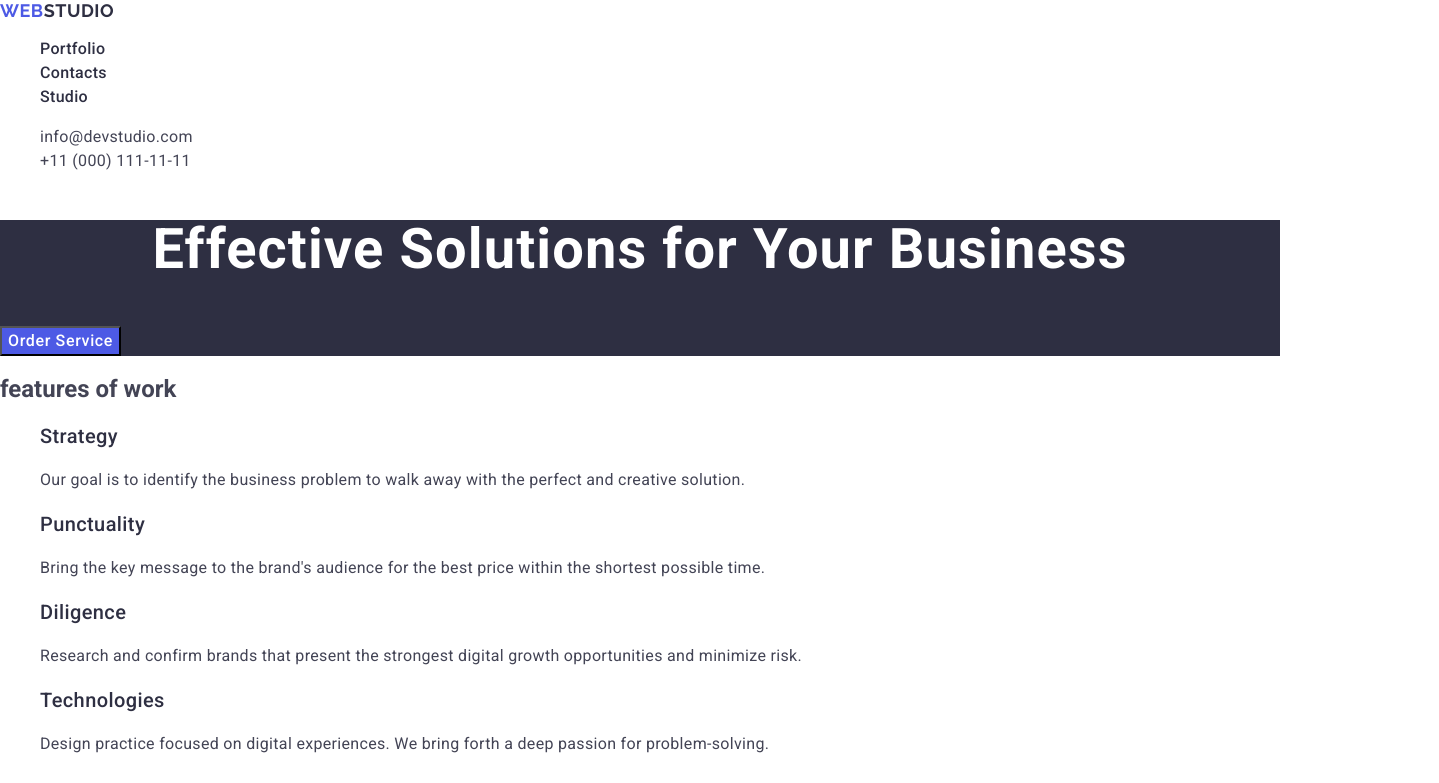
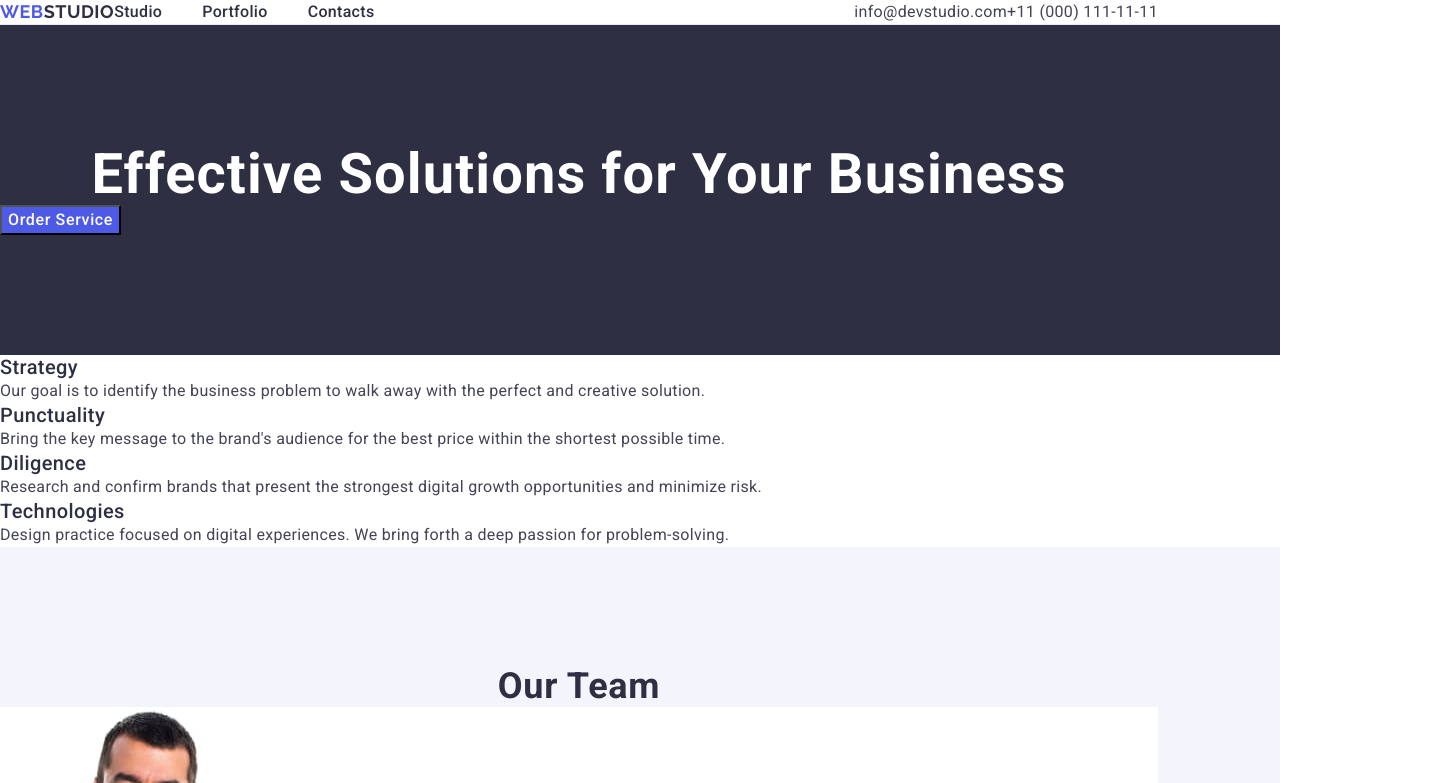
Before and after one commit to Olena457/goit-markup-hw-03, a plain HTML site: page index.html in a window 1280 px wide. Shown: the top 783 px of the page, 1439 px wide, since content can reach past the window. Drawn offline with nearby package versions, Linux system fonts and the light colour scheme.

Commit message:
added markup

```diff
--- a/css/styles.css
+++ b/css/styles.css
@@ -1,4 +1,4 @@
-/* Base styles---------------- */
+/* Base styles------------------- */
 body {
   font-family: Roboto, sans-serif;
   color: #434455;
@@ -7,6 +7,22 @@ body {
 /* background header */
 .header-navigation {
   background-color: #ffffff;
+  border-bottom: 1px solid #e7e9fc;
+}
+img {
+  display: block;
+}
+/* container */
+.container {
+  width: 1158px;
+  padding: 0 15;
+  margin: o auto;
+}
+/* header container */
+.header-container {
+  display: flex;
+  align-items: center;
+  justify-content: space-between;
 }
 /* background:hero+foooter */
 .hero,
@@ -17,13 +33,39 @@ body {
 button {
   cursor: pointer;
 }
-/* Reset style------------------ */
+/* Reset styles----------------------- */
 ul,
 ol {
   list-style-type: none;
+  margin-top: 0;
+  margin-bottom: 0;
+  padding-left: 0;
 }
 a {
   text-decoration: none;
+}
+
+h1,
+h2,
+h3,
+h4,
+h5,
+h6,
+p {
+  margin-top: 0;
+  margin-bottom: 0;
+}
+.visually-hidden {
+  position: absolute;
+  width: 1px;
+  height: 1px;
+  margin: -1px;
+  border: 0;
+  padding: 0;
+  white-space: nowrap;
+  clip-path: inset(100%);
+  clip: rect(0 0 0 0);
+  overflow: hidden;
 }
 /* common styles----------------- */
 /* logo nav +footer  */
@@ -37,12 +79,18 @@ a {
   letter-spacing: 0.03em;
   text-transform: uppercase;
 }
+.nav-logo {
+  display: inline-flex;
+  align-items: center;
+  flex-shrink: 0;
+}
 .logo-dark {
   color: #2e2f42;
 }
 .logo-light {
   color: #f4f4fd;
 }
+
 /* h2 style */
 .title-medium {
   color: #2e2f42;
@@ -67,7 +115,10 @@ a {
 .team-section {
   background-color: #f4f4fd;
 }
-
+/* section title */
+.section-title {
+  background-color: #2e2f42;
+}
 /* (p)articles styles */
 .article-work,
 .article-team,
@@ -75,8 +126,15 @@ a {
   line-height: 1.5; /* 150% */
   letter-spacing: 0.02em;
 }
-/* ------------------------------ */
-/* page navigation */
+
+.section {
+  padding: 120px 0;
+}
+
+/* page navigation -----------------*/
+.nav {
+  display: flex;
+}
 .nav-page {
   color: #2e2f42;
   font-weight: 500;
@@ -87,10 +145,23 @@ a {
 .nav-page:focus {
   color: #404bbf;
 }
-/* ---------------- */
+.nav-list {
+  /* padding: 24px 832px 24px 347px; */
+  display: flex;
+  align-items: center;
+  gap: 40px;
+}
+/* .studio {
+  padding: 24px 1045px 24px 347px;
+} */
+/* ---------------- ------------*/
 /* address */
 .address {
+  display: flex;
   font-style: normal;
+}
+.address-block {
+  display: flex;
 }
 .address-link {
   color: #434455;
@@ -127,13 +198,21 @@ a {
 .features-list {
   background-color: #ffffff;
 }
-/* page section 3 */
+/* page section 3 ---------------------*/
+.cards-team {
+  /* width: calc((100 - 72) / 4); */
+}
 .page-team {
   background-color: #ffffff;
 }
 
 /* footer */
-
+.footer-logo {
+  padding: 100px 1169px 188px 156px;
+  display: inline-flex;
+  align-items: center;
+  flex-shrink: 0;
+}
 .footer-aside {
   color: #f4f4fd;
   line-height: 1.5; /* 150% */
--- a/index.html
+++ b/index.html
@@ -23,48 +23,61 @@
   <body>
     <!-- section nav -->
     <header class="header-navigation">
+      <div class="container header-container">
         <nav class="nav">
           <a class="nav-logo" href="./index.html">
             Web<span class="logo-dark">Studio</span>
           </a>
-        <ul>
-          <li><a class="nav-page" href="./index.html">Portfolio</a></li>
-          <li><a class="nav-page" href="">Contacts</a></li>
-          <li><a class="nav-page" href="">Studio</a></li>
+          <ul class="nav-list">
+            <li class="studio">
+              <a class="nav-page" href="./index.html">Studio</a>
+            </li>
+            <li>
+              <a class="nav-page" href="">Portfolio</a>
+            </li>
+            <li>
+              <a class="nav-page" href="">Contacts</a>
+            </li>
           </ul>
         </nav>
 
         <!-- address -->
         <address class="address">
-        <ul>
+          <ul class="address-block">
             <li>
-            <a class="address-link" href="mailto:info@devstudio.com"
-              >info@devstudio.com</a
+              <a class="address-link" href="mailto:info@devstudio.com">
+                info@devstudio.com</a
               >
             </li>
             <li>
-            <a class="address-link" href="tel:+110001111111"
-              >+11 (000) 111-11-11</a
+              <a class="address-link" href="tel:+110001111111">
+                +11 (000) 111-11-11</a
               >
             </li>
           </ul>
         </address>
+      </div>
     </header>
     <main>
-      <!-- hero section -->
-      <section class="hero">
+      <!-- hero section --->
+
+      <section class="section section-title">
+        <div class="container">
           <h1 class="hero-title">Effective Solutions for Your Business</h1>
 
           <button class="hero-btn" type="button">Order Service</button>
+        </div>
       </section>
+      <!-- features -->
       <section>
-        <h2>features of work</h2>
+        <div class="container">
+          <h2 class="visually-hidden">features of work</h2>
           <ul>
             <li class="features-list">
               <h3 class="features-title">Strategy</h3>
               <p class="article-work">
-              Our goal is to identify the business problem to walk away with the
-              perfect and creative solution.
+                Our goal is to identify the business problem to walk away with
+                the perfect and creative solution.
               </p>
             </li>
             <li>
@@ -89,12 +102,14 @@
               </p>
             </li>
           </ul>
+        </div>
       </section>
 
       <!-- our team 3-->
-      <section class="team-section">
+      <section class="section team-section">
+        <div class="container">
           <h2 class="title-medium">Our Team</h2>
-        <ul>
+          <ul class="cards-team">
             <li class="page-team">
               <img
                 src="./images/img1.jpg"
@@ -132,10 +147,12 @@
               <p class="article-team">UI Designer</p>
             </li>
           </ul>
+        </div>
       </section>
 
       <!-- our portfolio 4-->
-      <section class="section-portfolio">
+      <section class="section section-portfolio">
+        <div class="container">
           <h2 class="title-medium">Our Portfolio</h2>
           <ul>
             <li>
@@ -187,16 +204,19 @@
               <p class="article-potfolio">Marketing</p>
             </li>
           </ul>
+        </div>
       </section>
     </main>
     <footer class="footer">
+      <div class="container">
         <a class="footer-logo" href="./index.html"
           >Web<span class="logo-light">Studio</span></a
         >
         <p class="footer-aside">
-        Increase the flow of customers and sales for your business with digital
-        marketing & growth solutions.
+          Increase the flow of customers and sales for your business with
+          digital marketing & growth solutions.
         </p>
+      </div>
     </footer>
   </body>
 </html>
```
Lines whose indentation alone changed are shown as unchanged.
